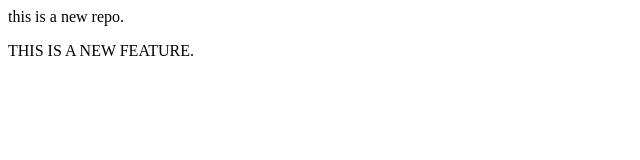
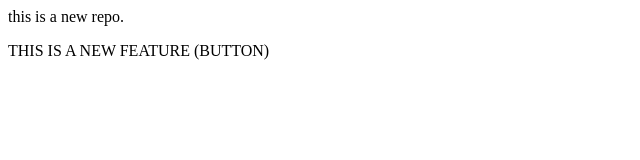
Before and after one commit to My-Project-uC/TEST2, a plain HTML site: page INDEX.html in a window 1280 px wide. Shown: the full height of the page, 0-640 px from the left. Drawn offline with Linux system fonts and the light colour scheme.

Commit message:
MAIN FILE UPDATE

```diff
--- a/INDEX.html
+++ b/INDEX.html
@@ -1,2 +1,2 @@
 <p>this is a new repo.</p>
-<p>THIS IS A NEW FEATURE.</p>
+<p>THIS IS A NEW FEATURE (BUTTON)</p>
```
